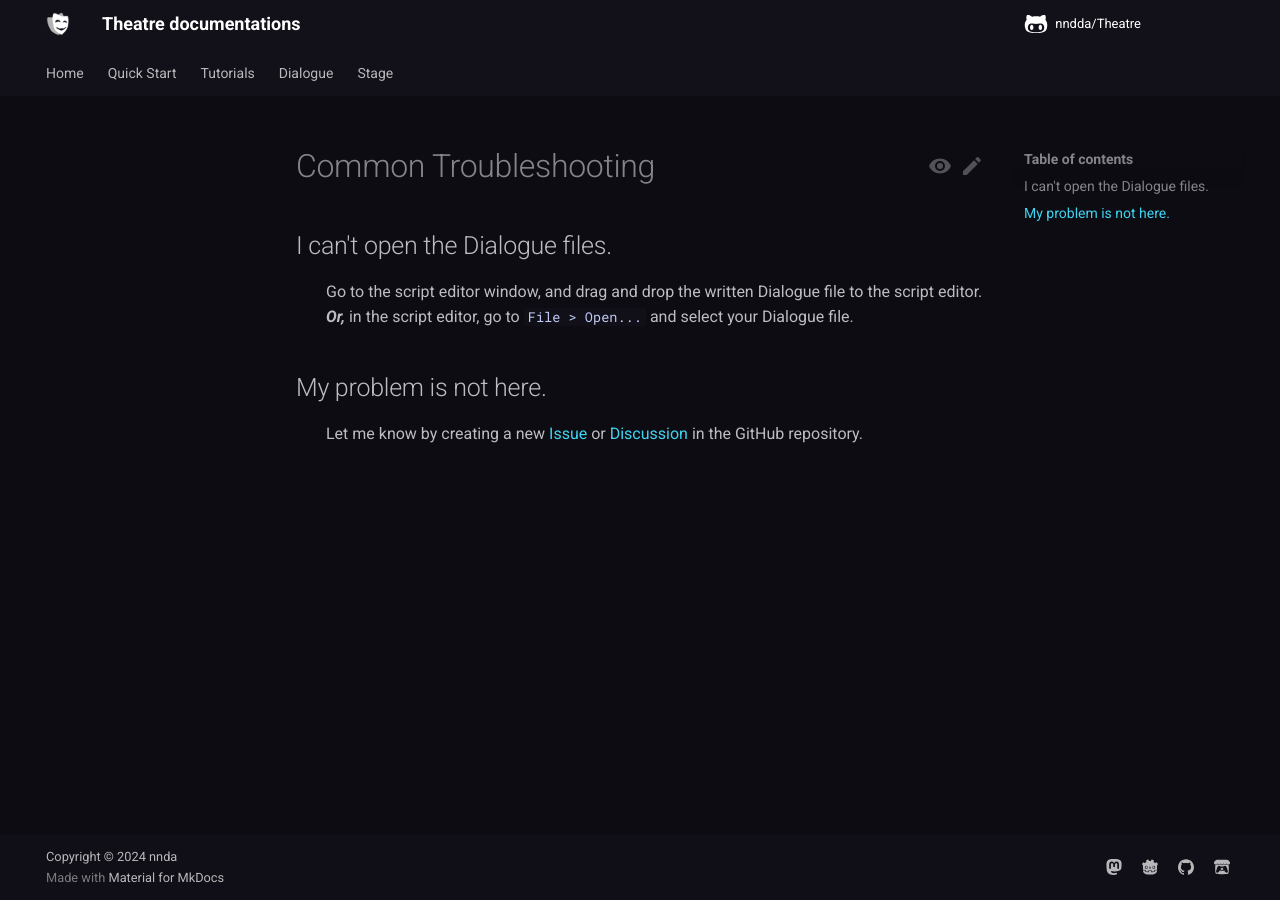
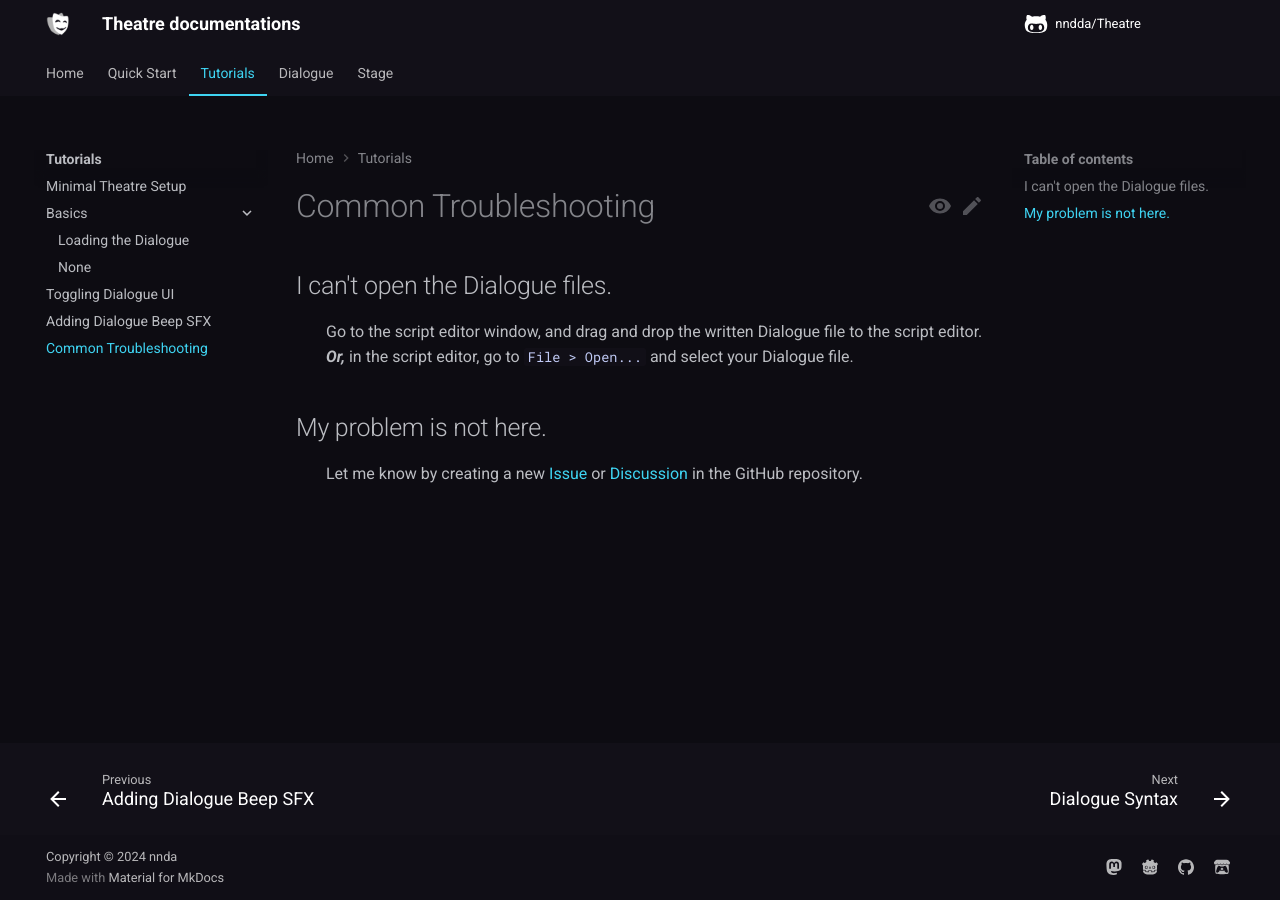
Before and after one commit to nndda/Theatre, an MkDocs documentation site: the page built from docs/tutorials/troubleshooting.md, in a window 1280 px wide. Built offline with MkDocs 1.6.1 and Material for MkDocs 9.7.7, drawn with Linux system fonts in a browser that asks for light colours; comment, search, counter and statistics services are not loaded.

Commit message:
Restructure & update articles

```diff
--- a/mkdocs.yml
+++ b/mkdocs.yml
@@ -12,12 +12,15 @@ nav:
   - "Tutorials":
     - "tutorials/index.md"
     - "tutorials/minimal_setup/index.md"
+    - "Basics":
+      - "tutorials/basics/loading_dialogue.md"
+      - "tutorials/basics/calling_dialogue_functions.md"
     - "tutorials/dialogue_ui_toggle/index.md"
     - "tutorials/dialogue_beep/index.md"
+    - "tutorials/troubleshooting.md"
   - "Dialogue":
     - "class/dialogue/syntax.md"
-    - "Tutorials":
-      - "class/dialogue/tutorials/constructing.md"
+    - "class/dialogue/data.md"
   - "Stage":
     - "class/stage/configuration.md"
 
```
